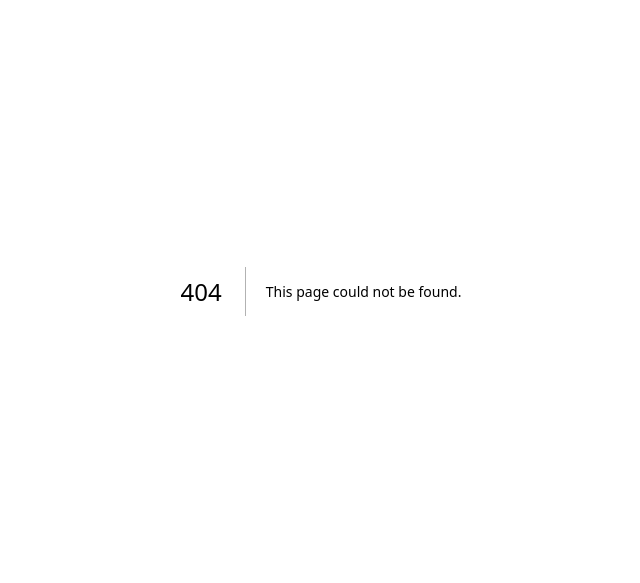
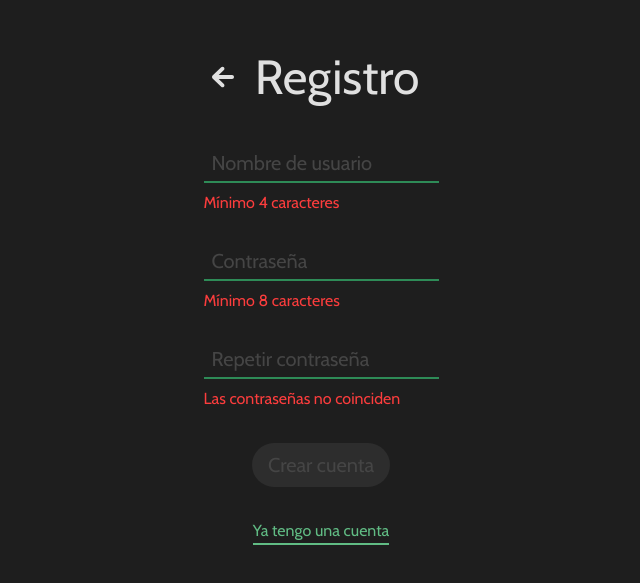
Before and after one commit to FVazquezRisso/gacha_hub_web, a Next.js app: page /register in a window 1280 px wide. Before the commit this address had no page. Shown: the part 109-692 px from the top of the page, without its empty margins (319-959 px from the left). Built offline with nearby package versions, Linux system fonts and the light colour scheme.

Commit message:
Se creó la página de registro

```diff
--- a/src/app/layout.tsx
+++ b/src/app/layout.tsx
@@ -17,7 +17,9 @@ export default function RootLayout({
 }) {
   return (
     <html lang="es">
-      <body className={cabin.className}>{children}</body>
+      <body className={cabin.className}>
+        {children}
+      </body>
     </html>
   );
 }
--- a/src/app/page.tsx
+++ b/src/app/page.tsx
@@ -3,7 +3,7 @@ import { oswald } from "./ui/fonts.ts";
 
 export default function Home() {
   return (
-      <main className="flex items-center justify-center flex-col w-screen h-screen bg-bg-100 p-8 gap-8">
+    <main className="no-scroll-container p-8 gap-8">
       <div>
         <h1
           className={`${oswald.className} text-5xl text-center text-text-200`}
@@ -23,7 +23,7 @@ export default function Home() {
         </p>
         <Link
           href="/register"
-            className="text-text-200 rounded-full bg-primary-100 p-4"
+          className="button"
         >
           ¡Únete a la comunidad!
         </Link>
--- /dev/null
+++ b/src/app/register/page.tsx
@@ -0,0 +1,127 @@
+"use client";
+import Link from "next/link";
+import { IoMdArrowRoundBack } from "react-icons/io";
+import { useState, useEffect } from "react";
+import { validateFields } from "../../utils/validateField";
+import { api } from "../../services/apiConfig";
+import { useRouter } from "next/navigation";
+import { ChangeEvent, FormEvent } from "react";
+import { toast, ToastContainer } from "react-toastify";
+import "react-toastify/dist/ReactToastify.css";
+
+export default function Register() {
+  const router = useRouter();
+  const [data, setData] = useState({
+    username: "",
+    password: "",
+    confirmPassword: " ",
+  });
+  const [errors, setErrors] = useState({
+    username: "",
+    password: "",
+    confirmPassword: "",
+  });
+  const [disabledButton, setDisabledButton] = useState(true);
+
+  const handleChange = (event: ChangeEvent<HTMLInputElement>) => {
+    const { name, value } = event.target;
+    setData({ ...data, [name]: value });
+  };
+
+  const handleSubmit = async (event: FormEvent<HTMLFormElement>) => {
+    event.preventDefault();
+    try {
+      const response = await api.post("/users/register", data);
+      if (response.status === 201) {
+        toast.success("Cuenta creada con éxito.", {
+          position: toast.POSITION.BOTTOM_LEFT,
+          autoClose: 1500,
+        })
+        setTimeout(() => {
+          router.push("/login");
+        }, 1500);
+      }
+    } catch (error) {
+      toast.error("Error inesperado. Inténtalo de nuevo más tarde.", {
+        position: toast.POSITION.BOTTOM_LEFT,
+        autoClose: 2000,
+      });
+      console.error(error);
+    }
+  };
+
+  useEffect(() => {
+    const errors = validateFields(data);
+    setErrors(errors);
+
+    const hasErrors = Object.values(errors).some((error) => error !== "");
+    setDisabledButton(hasErrors);
+  }, [data]);
+
+  return (
+    <>
+      <form onSubmit={handleSubmit} className="no-scroll-container gap-4">
+        <div className="flex items-center">
+          <Link href="/">
+            <IoMdArrowRoundBack size={32} />
+          </Link>
+          <h1 className="text-5xl text-text-200 text-center m-4">Registro</h1>
+        </div>
+        <label>
+          <input
+            type="text"
+            name="username"
+            placeholder="Nombre de usuario"
+            autoComplete="off"
+            className="form-input-text"
+            onChange={handleChange}
+            onPaste={(e) => e.preventDefault()}
+          />
+          {errors.username && (
+            <p className="text-error-100 text-left mt-2">{errors.username}</p>
+          )}
+        </label>
+        <label>
+          <input
+            type="password"
+            name="password"
+            placeholder="Contraseña"
+            autoComplete="off"
+            className="form-input-text"
+            onChange={handleChange}
+            onPaste={(e) => e.preventDefault()}
+          />
+          {errors.password && (
+            <p className="text-error-100 text-left mt-2">{errors.password}</p>
+          )}
+        </label>
+        <label>
+          <input
+            type="password"
+            name="confirmPassword"
+            autoComplete="off"
+            placeholder="Repetir contraseña"
+            className="form-input-text"
+            onChange={handleChange}
+            onPaste={(e) => e.preventDefault()}
+          />
+          {errors.confirmPassword && (
+            <p className="text-error-100 text-left mt-2">
+              {errors.confirmPassword}
+            </p>
+          )}
+        </label>
+        <button
+          className={disabledButton ? "disabled-button" : "button"}
+          disabled={disabledButton}
+        >
+          Crear cuenta
+        </button>
+        <Link href="/login" className="link mt-4">
+          Ya tengo una cuenta
+        </Link>
+      </form>
+      <ToastContainer />
+    </>
+  );
+}
--- a/src/app/ui/colors.ts
+++ b/src/app/ui/colors.ts
@@ -1,13 +1,14 @@
 // eslint-disable-next-line import/no-anonymous-default-export
 export default {
-    primary_100:'#2E8B57',
-    primary_200:'#61bc84',
-    primary_300:'#c6ffe6',
-    accent_100:'#8FBC8F',
-    accent_200:'#345e37',
-    text_100:'#FFFFFF',
-    text_200:'#e0e0e0',
-    bg_100:'#1E1E1E',
-    bg_200:'#2d2d2d',
-    bg_300:'#454545'
-}
+  primary_100: "#2E8B57",
+  primary_200: "#61bc84",
+  primary_300: "#c6ffe6",
+  accent_100: "#8FBC8F",
+  accent_200: "#345e37",
+  text_100: "#FFFFFF",
+  text_200: "#e0e0e0",
+  bg_100: "#1E1E1E",
+  bg_200: "#2d2d2d",
+  bg_300: "#454545",
+  error_100: "#fc3d3d",
+};
--- /dev/null
+++ b/src/utils/validateField.ts
@@ -0,0 +1,48 @@
+type error = {
+  username: string;
+  password: string;
+  confirmPassword: string;
+};
+
+export const validateFields = (data: error) => {
+  let errors: error = {
+    username: '',
+    password: '',
+    confirmPassword: ''
+  };
+
+  if (data.username.length < 4) {
+    errors = { ...errors, username: "Mínimo 4 caracteres" };
+  } else if (!/^[a-zA-Z0-9_]+$/i.test(data.username)) {
+    errors = {
+      ...errors,
+      username: "Caracteres no permitidos",
+    };
+  } else if (data.username.length > 15) {
+    errors = { ...errors, username: "Máximo 15 caracteres" };
+  } else {
+    errors = { ...errors, username: "" };
+  }
+
+  if (data.password.length < 8) {
+    errors = {
+      ...errors,
+      password: "Mínimo 8 caracteres",
+    };
+  } else if (!/^(?=\S*\d)(?=\S*[A-Za-z])\S{8,100}$/g.test(data.password)) {
+    errors = {
+      ...errors,
+      password: "Debe contener letras y números",
+    };
+  } else {
+    errors = { ...errors, password: "" };
+  }
+
+  if (data.confirmPassword !== data.password) {
+    errors = { ...errors, confirmPassword: "Las contraseñas no coinciden" };
+  } else {
+    errors = { ...errors, confirmPassword: "" };
+  }
+
+  return errors;
+};
```
Lines whose indentation alone changed are shown as unchanged.
